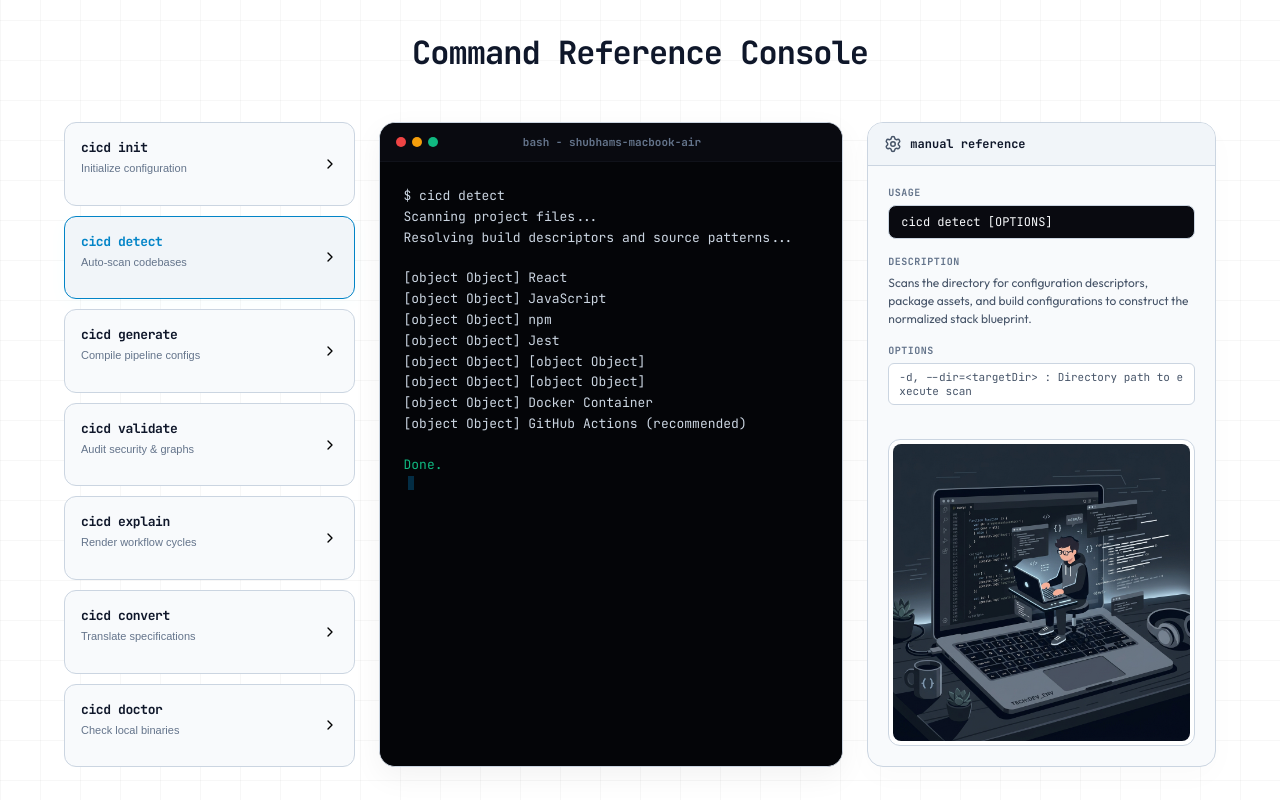
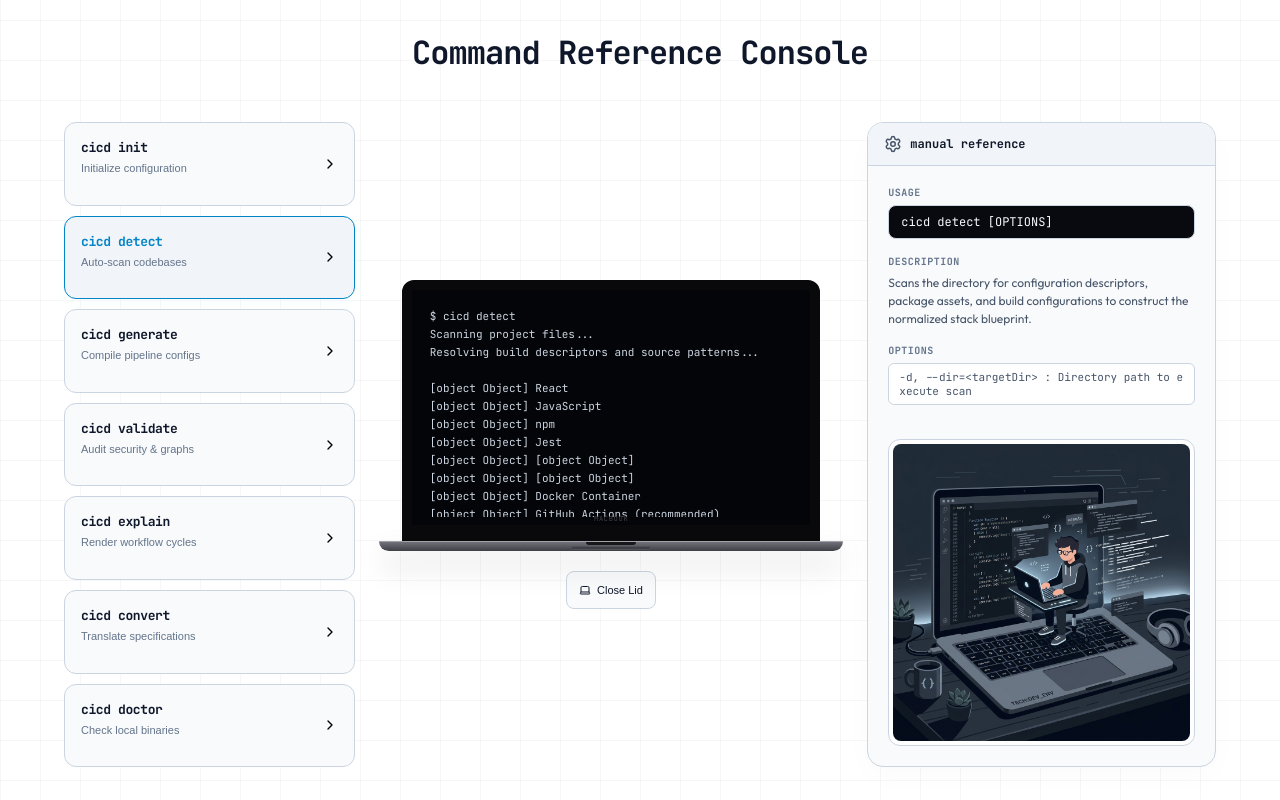
Before and after one commit to shuvmraj/cicd-cli, a React (Vite) app in the folder cicd-web/: page / in a window 1280 px wide. Shown: the part 1340-2140 px from the top of the page. Built offline with nearby package versions, Linux system fonts and the light colour scheme.

Commit message:
Implement 3D opening MacBook mockup displaying terminal log inside Command Reference section

```diff
--- a/cicd-web/src/components/TerminalPlayground.jsx
+++ b/cicd-web/src/components/TerminalPlayground.jsx
@@ -1,6 +1,6 @@
 import React, { useState, useEffect } from 'react';
 import { motion, AnimatePresence } from 'framer-motion';
-import { ChevronRight, Settings } from 'lucide-react';
+import { ChevronRight, Settings, Play, Laptop } from 'lucide-react';
 
 const colors = {
   green: (text) => <span style={{ color: 'var(--color-green)' }}>{text}</span>,
@@ -154,6 +154,16 @@ const commandInfo = {
 export default function TerminalPlayground() {
   const [selectedCommand, setSelectedCommand] = useState('detect');
   const [typedLines, setTypedLines] = useState([]);
+  const [isLidOpen, setIsLidOpen] = useState(false);
+
+  // Trigger MacBook opening transition on click of any command or mounting
+  useEffect(() => {
+    // Open lid if closed
+    const timer = setTimeout(() => {
+      setIsLidOpen(true);
+    }, 300);
+    return () => clearTimeout(timer);
+  }, []);
 
   useEffect(() => {
     setTypedLines([]);
@@ -169,6 +179,15 @@ export default function TerminalPlayground() {
 
     return () => timers.forEach(clearTimeout);
   }, [selectedCommand]);
+
+  const handleCommandChange = (cmdId) => {
+    setSelectedCommand(cmdId);
+    // Give a nice close-and-open flap effect if user clicks
+    setIsLidOpen(false);
+    setTimeout(() => {
+      setIsLidOpen(true);
+    }, 400);
+  };
 
   return (
     <section id="terminal" className="terminal-section">
@@ -188,7 +207,7 @@ export default function TerminalPlayground() {
           ].map((cmd) => (
             <button
               key={cmd.id}
-              onClick={() => setSelectedCommand(cmd.id)}
+              onClick={() => handleCommandChange(cmd.id)}
               className={`cmd-btn ${selectedCommand === cmd.id ? 'active' : ''}`}
             >
               <div>
@@ -200,19 +219,13 @@ export default function TerminalPlayground() {
           ))}
         </div>
 
-        {/* Terminal Screen (Column 2) */}
-        <div className="terminal-window">
-          <div className="terminal-window-header">
-            <div className="dot-group">
-              <div className="dot red" />
-              <div className="dot yellow" />
-              <div className="dot green" />
-            </div>
-            <span className="terminal-header-title">bash - shubhams-macbook-air</span>
-            <div style={{ width: '40px' }} />
-          </div>
-
-          <div className="terminal-window-body">
+        {/* 3D CSS MacBook Terminal Container (Column 2) */}
+        <div className="macbook-wrapper">
+          <div className="macbook-device">
+            {/* Display screen lid */}
+            <div className={`macbook-lid ${isLidOpen ? 'open' : ''}`}>
+              <div className="macbook-screen">
+                <div className="terminal-window-body" style={{ height: '100%', border: 'none', background: 'transparent', padding: '10px' }}>
                   <AnimatePresence mode="popLayout">
                     {typedLines.map((line, idx) => (
                       <motion.div
@@ -220,13 +233,34 @@ export default function TerminalPlayground() {
                         initial={{ opacity: 0, x: -3 }}
                         animate={{ opacity: 1, x: 0 }}
                         transition={{ duration: 0.1 }}
-                  style={{ minHeight: '20px' }}
+                        style={{ minHeight: '18px', fontSize: '11px' }}
                       >
                         {line}
                       </motion.div>
                     ))}
                   </AnimatePresence>
-            <div className="cursor" />
+                  <div className="cursor" style={{ height: '12px' }} />
+                </div>
+              </div>
+              <div className="macbook-logo">macbook</div>
+            </div>
+
+            {/* Laptop lower base keyboard plate */}
+            <div className="macbook-base">
+              <div className="macbook-notch" />
+              <div className="macbook-trackpad" />
+            </div>
+
+            {/* Lid Toggle Play button */}
+            <button
+              onClick={() => setIsLidOpen(prev => !prev)}
+              className="btn-theme"
+              style={{ marginTop: '20px', width: 'auto', padding: '4px 12px', fontSize: '11px', display: 'flex', gap: '6px', alignItems: 'center' }}
+              title="Toggle MacBook Screen Lid"
+            >
+              <Laptop size={12} />
+              {isLidOpen ? 'Close Lid' : 'Open Lid'}
+            </button>
           </div>
         </div>
 
@@ -237,7 +271,6 @@ export default function TerminalPlayground() {
             <span style={{ fontWeight: 700, fontFamily: 'var(--font-mono)', fontSize: '12px' }}>manual reference</span>
           </div>
 
-          {/* Explicit color style `#f8fafc` added to info-code-block so text is clearly visible on dark background */}
           <div className="terminal-info-card-body">
             <div style={{ marginBottom: '16px' }}>
               <span className="info-tag-header">USAGE</span>
--- a/cicd-web/src/index.css
+++ b/cicd-web/src/index.css
@@ -1211,3 +1211,98 @@ a:hover {
   border-radius: 8px;
   display: block;
 }
+
+/* 3D Macbook Layout */
+.macbook-wrapper {
+  display: flex;
+  justify-content: center;
+  align-items: center;
+  perspective: 1500px;
+  width: 100%;
+}
+
+.macbook-device {
+  position: relative;
+  width: 100%;
+  max-width: 500px;
+  display: flex;
+  flex-direction: column;
+  align-items: center;
+}
+
+.macbook-lid {
+  position: relative;
+  width: 90%;
+  aspect-ratio: 16/10;
+  background: #18181b;
+  border: 10px solid #09090b;
+  border-bottom-width: 16px;
+  border-radius: 12px 12px 0 0;
+  transform-origin: bottom;
+  transform: rotateX(-95deg); /* Closed state */
+  transition: transform 0.6s cubic-bezier(0.25, 1, 0.5, 1);
+  z-index: 2;
+  box-shadow: inset 0 0 10px rgba(0, 0, 0, 0.8);
+  overflow: hidden;
+}
+.macbook-lid.open {
+  transform: rotateX(0deg); /* Open state */
+}
+
+.macbook-screen {
+  width: 100%;
+  height: 100%;
+  background: #040508;
+  padding: 8px;
+  overflow-y: auto;
+  box-sizing: border-box;
+}
+
+.macbook-logo {
+  position: absolute;
+  bottom: 2px;
+  left: 50%;
+  transform: translateX(-50%);
+  font-family: var(--font-mono);
+  font-size: 7px;
+  color: #3f3f46;
+  text-transform: uppercase;
+  letter-spacing: 0.1em;
+}
+
+.macbook-base {
+  position: relative;
+  width: 100%;
+  height: 10px;
+  background: linear-gradient(to bottom, #71717a, #3f3f46);
+  border-radius: 0 0 16px 16px;
+  border-top: 1.5px solid #a1a1aa;
+  box-shadow: 0 15px 30px rgba(0, 0, 0, 0.15);
+  z-index: 1;
+}
+.dark-theme .macbook-base {
+  box-shadow: 0 15px 30px rgba(0, 0, 0, 0.5);
+}
+
+.macbook-notch {
+  position: absolute;
+  top: 0;
+  left: 50%;
+  transform: translateX(-50%);
+  width: 50px;
+  height: 3px;
+  background: #18181b;
+  border-radius: 0 0 3px 3px;
+}
+
+.macbook-trackpad {
+  position: absolute;
+  bottom: 1.5px;
+  left: 50%;
+  transform: translateX(-50%);
+  width: 80px;
+  height: 4px;
+  border: 0.5px solid #52525b;
+  border-radius: 2px;
+  background: #3f3f46;
+}
```
Lines whose indentation alone changed are shown as unchanged.
